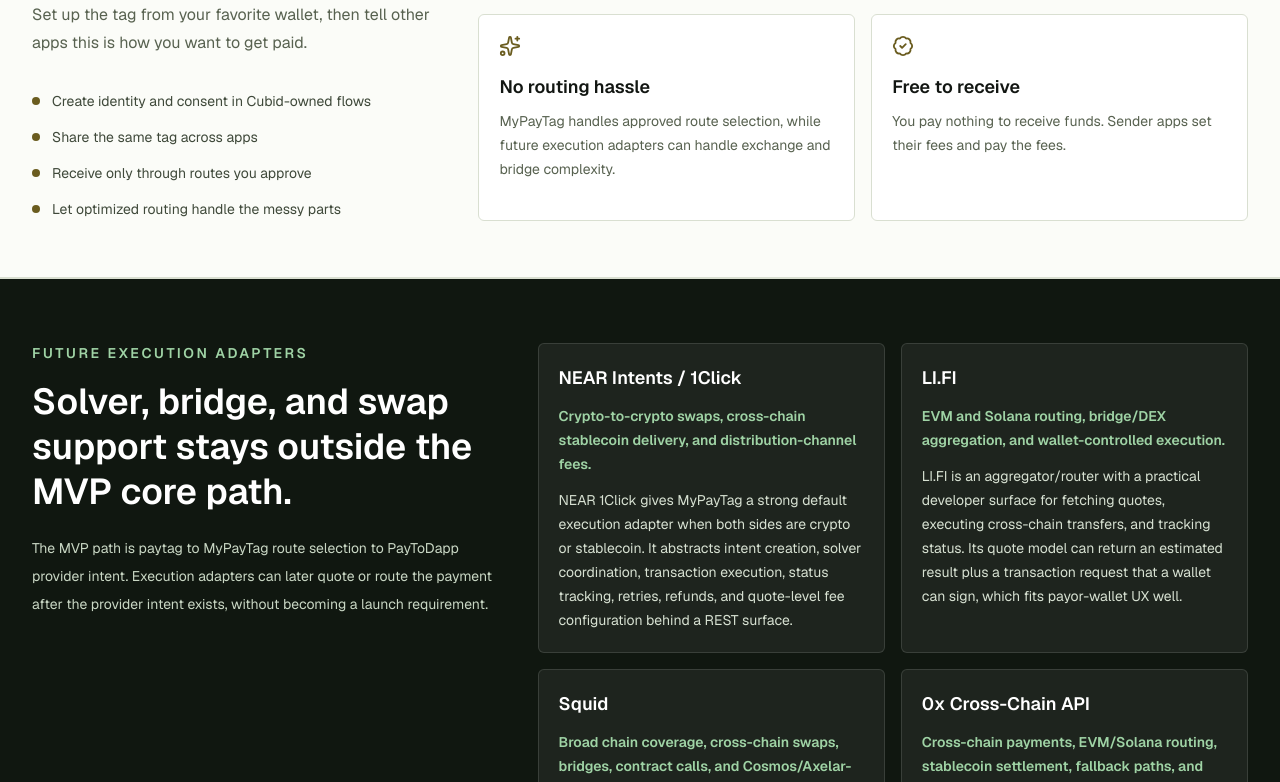
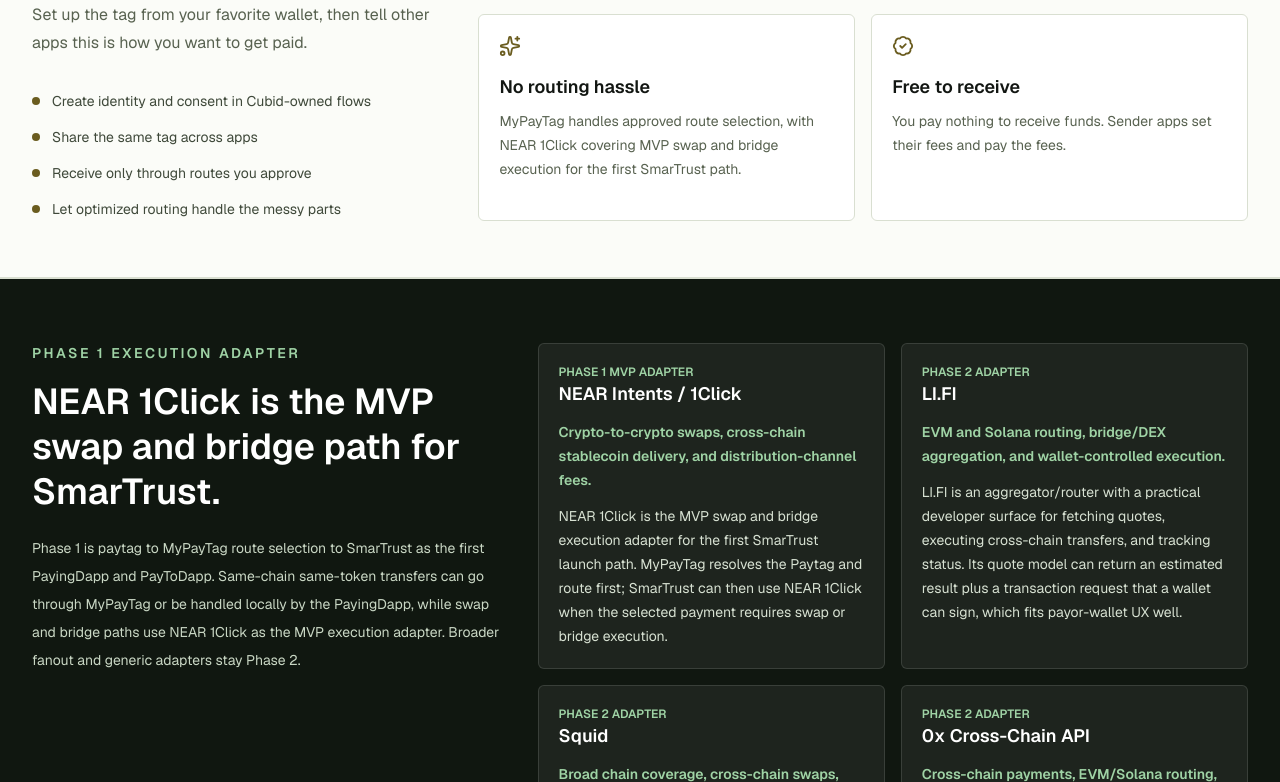
Before and after one commit to global-pay-to-resolver/globalpayto-site, a Next.js app: page / in a window 1280 px wide. Shown: the part 2518-3300 px from the top of the page. Built offline with nearby package versions, Linux system fonts and the light colour scheme; no server answers; what @cubid/auth-react would draw is missing.

Commit message:
docs: reframe near 1click as mvp adapter

```diff
--- a/agent-context/session-log/main.md
+++ b/agent-context/session-log/main.md
@@ -383,3 +383,14 @@
 summary: Added a public-doc scanner that blocks private backend paths, backend repo references, SQL/RLS snippets, service-role env names, provider callback secret details, database credentials, private audit details, and admin tool details while allowing explicit public boundary guidance.
 validation: Ran pnpm scan:public-docs, pnpm scan:browser-secrets, pnpm lint, and pnpm typecheck.
 follow-ups: Sprint 4 is complete; continue with Sprint 8 NEAR 1Click MVP site correction.
+
+---
+
+## 2026-06-28-gptw-s8-t1
+
+agent: Codex
+branch: codex/mypaytag-mvp-realignment-20260628
+todo: mypaytag-site:GPTW-S8-T1
+summary: Reframed homepage, marketing track, and solver explainer copy so NEAR Intents / 1Click is the Phase 1 MVP swap and bridge adapter for the initial SmarTrust path, while LI.FI, Squid, 0x, Across, LayerZero/Stargate, broad fanout, and generic adapters remain Phase 2.
+validation: Ran pnpm check:solver-content, pnpm typecheck, and pnpm lint.
+follow-ups: Add NEAR 1Click MVP playground quote and selected-quote flows.
--- a/agent-context/todo.md
+++ b/agent-context/todo.md
@@ -583,9 +583,9 @@
 
 ### GPTW-S8-T1 Reframe Execution Copy Around NEAR 1Click MVP
 
-Status: Todo
+Status: Complete
 Feature branch: codex/mypaytag-mvp-realignment-20260628
-Gap note: agent-context/2026-06-28-mypaytag-site-mvp-gap-review.md
+Session log: agent-context/session-log/main.md#2026-06-28-gptw-s8-t1
 Depends on: mypaytag:GPTR-S7-T1, mypaytag-sdk:GPTS-S7-T1, smartrust-wallet:SMTW-S1-T1
 
 Correct public execution messaging for the updated Phase 1 scope.
--- a/src/app/page.tsx
+++ b/src/app/page.tsx
@@ -41,31 +41,37 @@
 const solverCards = [
   {
     name: "NEAR Intents / 1Click",
+    phase: "Phase 1 MVP adapter",
     bestFor: "Crypto-to-crypto swaps, cross-chain stablecoin delivery, and distribution-channel fees.",
-    text: "NEAR 1Click gives MyPayTag a strong default execution adapter when both sides are crypto or stablecoin. It abstracts intent creation, solver coordination, transaction execution, status tracking, retries, refunds, and quote-level fee configuration behind a REST surface.",
+    text: "NEAR 1Click is the MVP swap and bridge execution adapter for the first SmarTrust launch path. MyPayTag resolves the Paytag and route first; SmarTrust can then use NEAR 1Click when the selected payment requires swap or bridge execution.",
   },
   {
     name: "LI.FI",
+    phase: "Phase 2 adapter",
     bestFor: "EVM and Solana routing, bridge/DEX aggregation, and wallet-controlled execution.",
     text: "LI.FI is an aggregator/router with a practical developer surface for fetching quotes, executing cross-chain transfers, and tracking status. Its quote model can return an estimated result plus a transaction request that a wallet can sign, which fits payor-wallet UX well.",
   },
   {
     name: "Squid",
+    phase: "Phase 2 adapter",
     bestFor: "Broad chain coverage, cross-chain swaps, bridges, contract calls, and Cosmos/Axelar-style routes.",
     text: "Squid is useful when MyPayTag needs breadth across ecosystems. It covers swaps, bridges, and contract calls across many chains, and its Boost model points toward fast optimistic settlement for eligible routes.",
   },
   {
     name: "0x Cross-Chain API",
+    phase: "Phase 2 adapter",
     bestFor: "Cross-chain payments, EVM/Solana routing, stablecoin settlement, fallback paths, and progress tracking.",
     text: "0x is especially relevant because cross-chain payments are part of its positioning. It can become a high-quality execution adapter for stablecoin payment flows where quote speed, fallback behavior, and execution tracking matter.",
   },
   {
     name: "Across",
+    phase: "Phase 2 adapter",
     bestFor: "Fast EVM/L2 stablecoin bridging with lower route complexity where supported.",
     text: "Across is narrower than broad solver networks, but that can be a strength. For supported EVM and L2 stablecoin transfers, it offers a simpler bridge-focused path that can be easier to evaluate and present to PayingDapps.",
   },
   {
     name: "LayerZero / Stargate",
+    phase: "Phase 2 adapter",
     bestFor: "Cross-chain token transfers, OFT assets, LayerZero ecosystem routes, and Stargate-supported stablecoins.",
     text: "LayerZero Value Transfer and Stargate matter where token transfer infrastructure is already strong. MyPayTag should treat them as execution adapters that need careful asset canonicalization, not as recipient-resolution systems.",
   },
@@ -189,16 +195,18 @@
           <div className="grid gap-8 lg:grid-cols-[0.8fr_1.2fr]">
             <div>
               <p className="text-sm font-semibold uppercase tracking-[0.18em] text-[#9fd3a5]">
-                Future execution adapters
+                Phase 1 execution adapter
               </p>
               <h2 className="mt-4 text-4xl font-semibold leading-tight">
-                Solver, bridge, and swap support stays outside the MVP core path.
+                NEAR 1Click is the MVP swap and bridge path for SmarTrust.
               </h2>
               <p className="mt-5 text-sm leading-7 text-[#c9d7c4]">
-                The MVP path is paytag to MyPayTag route selection to PayToDapp
-                provider intent. Execution adapters can later quote or route the
-                payment after the provider intent exists, without becoming a
-                launch requirement.
+                Phase 1 is paytag to MyPayTag route selection to SmarTrust as
+                the first PayingDapp and PayToDapp. Same-chain same-token
+                transfers can go through MyPayTag or be handled locally by the
+                PayingDapp, while swap and bridge paths use NEAR 1Click as the
+                MVP execution adapter. Broader fanout and generic adapters stay
+                Phase 2.
               </p>
             </div>
             <div className="grid gap-4 md:grid-cols-2">
@@ -207,6 +215,9 @@
                   className="rounded-md border border-white/12 bg-white/[0.06] p-5 transition duration-200 hover:-translate-y-1 hover:bg-white/[0.09]"
                   key={solver.name}
                 >
+                  <p className="text-xs font-semibold uppercase tracking-normal text-[#9fd3a5]">
+                    {solver.phase}
+                  </p>
                   <h3 className="text-lg font-semibold">{solver.name}</h3>
                   <p className="mt-3 text-sm font-semibold leading-6 text-[#9fd3a5]">
                     {solver.bestFor}
@@ -249,8 +260,8 @@
               },
               {
                 icon: CircleDollarSign,
-                title: "Future optimization",
-                text: "Solver, bridge, swap, and fee optimization can layer on as execution-adapter capabilities.",
+                title: "MVP NEAR execution",
+                text: "SmarTrust swap and bridge paths use NEAR 1Click first; broad solver fanout remains Phase 2.",
               },
             ].map((item) => {
               const Icon = item.icon;
--- a/src/components/marketing/marketing-tracks.tsx
+++ b/src/components/marketing/marketing-tracks.tsx
@@ -124,7 +124,7 @@
       {
         icon: Sparkles,
         title: "No routing hassle",
-        text: "MyPayTag handles approved route selection, while future execution adapters can handle exchange and bridge complexity.",
+        text: "MyPayTag handles approved route selection, with NEAR 1Click covering MVP swap and bridge execution for the first SmarTrust path.",
       },
       {
         icon: BadgeCheck,
```
Also changed, not shown: 1 other file (tests, documents, lock files or other folders).
